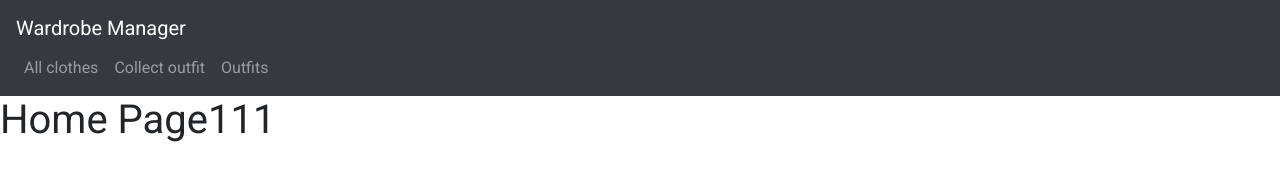
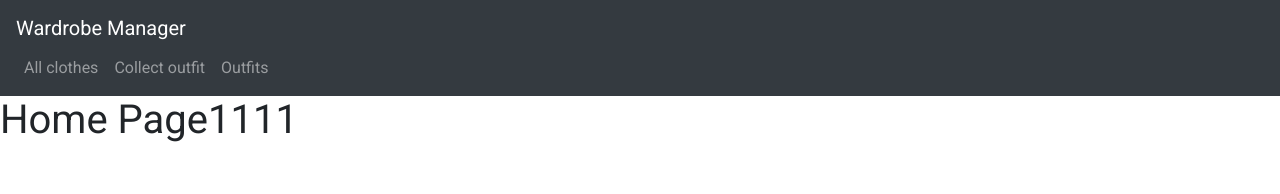
Before and after one commit to inq666/wardrobe-manager, a React (Create React App) app: page / in a window 1280 px wide. Shown: the top 194 px of the page. Built offline with nearby package versions, Linux system fonts and the light colour scheme.

Commit message:
feat: QSqs

```diff
--- a/src/containers/HomePage/HomePage.tsx
+++ b/src/containers/HomePage/HomePage.tsx
@@ -2,7 +2,7 @@ import React from 'react';
 
 const HomePage: React.FC = () => {
   return (
-    <h1>Home Page111</h1>
+    <h1>Home Page1111</h1>
   )
 }
 
```
